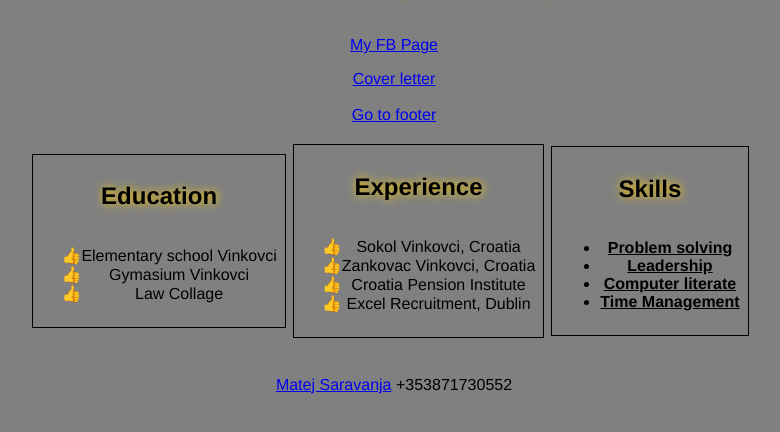
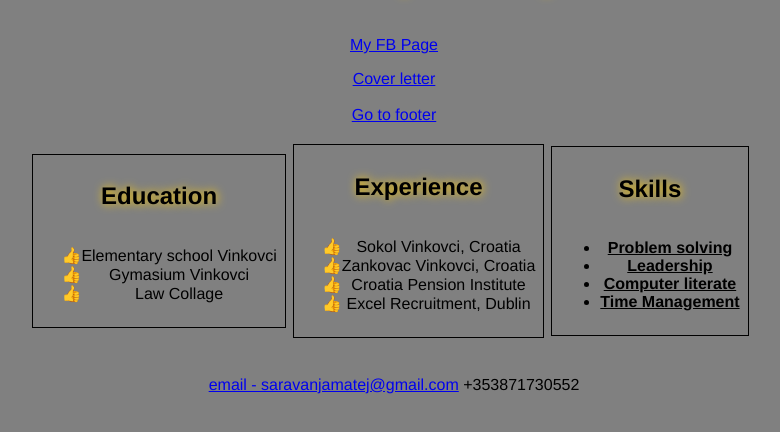
Before and after one commit to x23198940/x23198940-github.io, a plain HTML site: page index.html in a window 1280 px wide. Shown: the part 122-554 px from the top of the page, without its empty margins (246-1026 px from the left). Drawn offline with Linux system fonts and the light colour scheme.

Commit message:
Update index.html

```diff
--- a/index.html
+++ b/index.html
@@ -54,7 +54,7 @@
         <br>
         <br>
         <footer id="pageend">
-            <a href="mailto:saravanjamatej@gmail.com">Matej Saravanja</a>
+            <a href="mailto:saravanjamatej@gmail.com">email - saravanjamatej@gmail.com</a>
             <label for="phone">+353871730552</label>
         </footer>
     </body>
```
